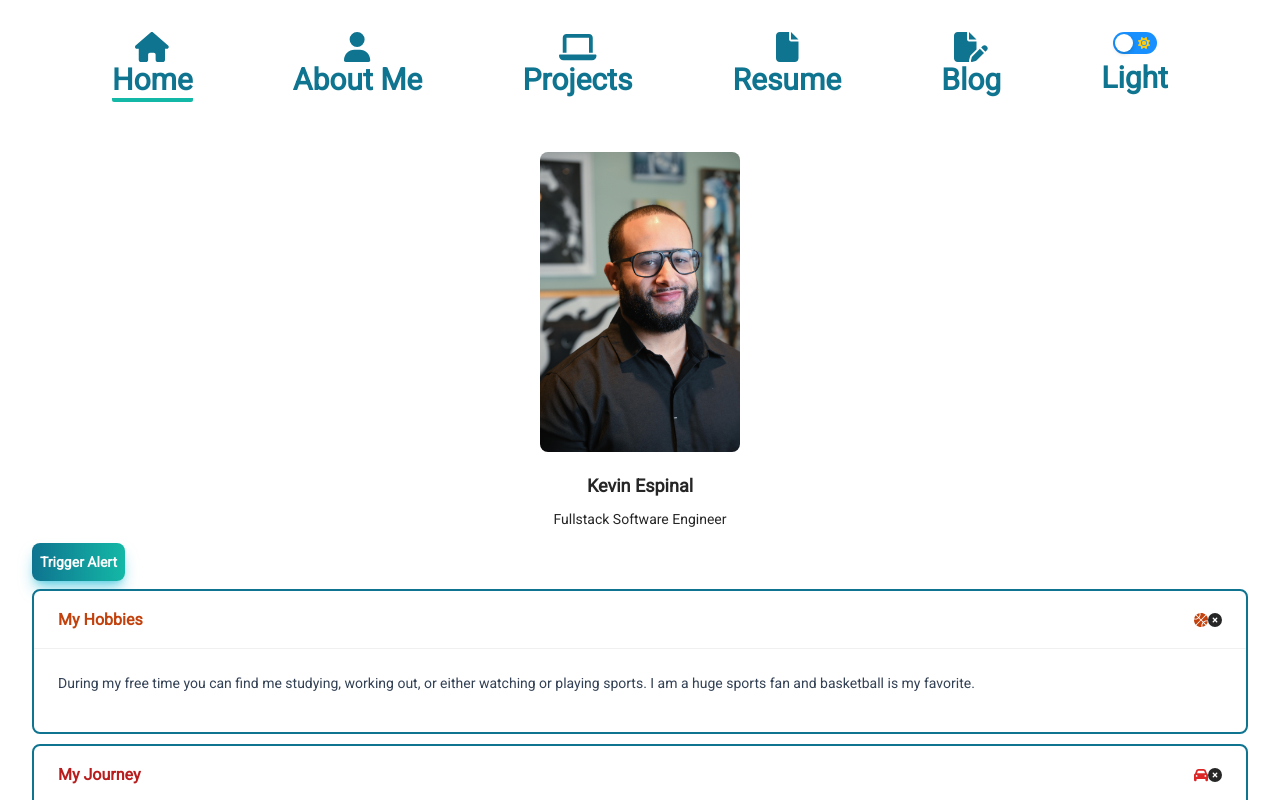
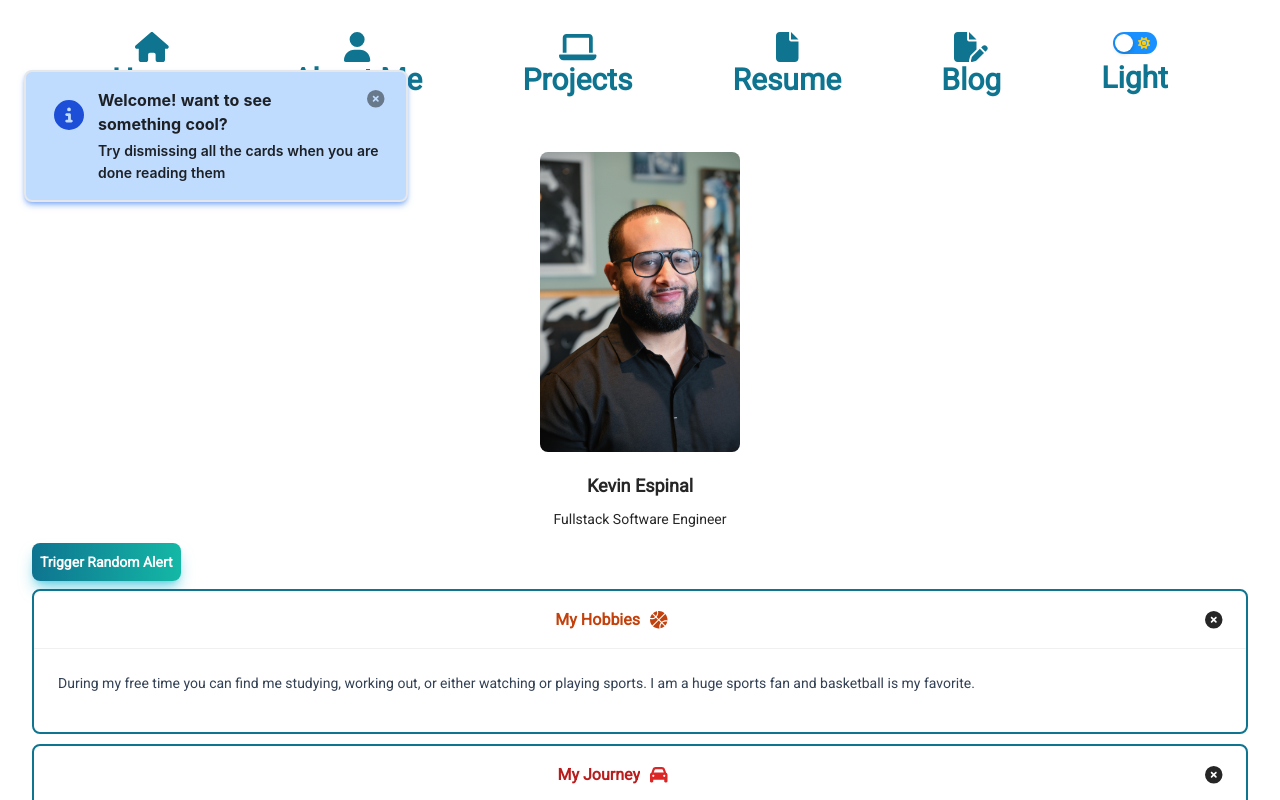
Before and after one commit to espinalk212/portfolio-v3, a Vue app: page / in a window 1280 px wide. Shown: the top 800 px of the page. Built offline with nearby package versions, Linux system fonts and the light colour scheme.

Commit message:
switch to using ant-d notification instead and bring in uuid package

```diff
--- a/package.json
+++ b/package.json
@@ -19,6 +19,7 @@
     "i": "^0.3.7",
     "npm": "^9.6.3",
     "pinia": "^2.0.32",
+    "uuid": "^9.0.0",
     "vue": "^3.2.47",
     "vue-confetti-explosion": "^1.0.2",
     "vue-router": "^4.1.6"
--- a/src/App.vue
+++ b/src/App.vue
@@ -3,7 +3,6 @@ import { RouterView } from 'vue-router'
 import ConfettiExplosion from 'vue-confetti-explosion'
 import NavBarItem  from '@/components/NavBarItem.vue';
 import { onBeforeMount, ref } from 'vue'
-import Alert from '@/components/elements/Alert.vue'
 import {useAlertStore } from '@/stores/AlertStore.js'
 
 const screenWidth = ref(640)
@@ -38,11 +37,9 @@ const updateScreenWidth = function () {
   screenWidth.value = window.innerWidth
   screenHeight.value = window.innerHeight
 }
-
 </script>
 
 <template >
-  <Alert v-if="alertStore.alertVisible" @closed="() => alertStore.alertVisible = false" :message="alertStore.message" :type="alertStore.type" :description="alertStore.description"/>
   <header>
     <NavBarItem @click="onDarkModeToggled" :systemSetTheme="systemSetTheme" :screenWidth="screenWidth" />
   </header>
@@ -51,3 +48,39 @@ const updateScreenWidth = function () {
   </div>
   <RouterView  />
 </template>
+<style lang="pcss">
+.ant-notification {
+
+  .c-notification-info {
+    background-color: #bfdbfe !important;
+    @apply shadow-md shadow-blue-500/50;
+    @apply rounded-lg border-2 cursor-pointer;
+  }
+
+  .c-notification-warning {
+    background-color: #fde68a !important;
+    @apply shadow-md shadow-yellow-500/50;
+    @apply rounded-lg border-2;
+  }
+  .c-notification-success {
+    background-color: #bbf7d0 !important;
+    @apply shadow-md shadow-green-500/50;
+    @apply rounded-lg border-2;
+  }
+  .c-notification-error {
+    background-color: #fecaca !important;
+    @apply shadow-md shadow-red-500/50;
+    @apply rounded-lg border-2;
+  }
+  .ant-notification-notice-message {
+    @apply font-bold select-none;
+  }
+  .ant-notification-notice-icon {
+    @apply mt-3;
+  }
+  .ant-notification-notice-description {
+    @apply font-semibold select-none;
+  }
+
+}
+</style>
--- a/src/components/InfoCard.vue
+++ b/src/components/InfoCard.vue
@@ -1,6 +1,6 @@
 <script setup>
-  import { ref } from 'vue'
-  import { useAlertStore } from '../stores/AlertStore';
+import { ref } from 'vue'
+import { useAlertStore } from '../stores/AlertStore';
   const alertStore = useAlertStore()
   const cards = ref([
     {
@@ -54,6 +54,7 @@
   const handleforceRerender = () => {
     emit('restore')
   }
+
   const emit = defineEmits(['restore'])
 </script>
 <template>
@@ -81,11 +82,12 @@
       </template>
       <template #extra>
         <div class="flex">
-          <font-awesome-icon :icon="icon" :color="iconHexColor"/>
+          <font-awesome-icon :icon="icon" :color="iconHexColor" size="lg"/>
           <font-awesome-icon
-          class="cursor-pointer"
+          class="cursor-pointer ml-auto"
           @click="onHandleClick(id)"
           icon="fa-solid fa-circle-xmark"
+          size="lg"
           />
         </div>
       </template>
@@ -102,7 +104,7 @@
     <p
     class="text-lg font-bold text-center dark:text-black"
     >
-    Don't worry, you can restore the cards by pressing the button above 👆🏽
+    Don't worry, you can restore the cards by either refreshing or pressing the button above 👆🏽
     </p>
   </a-card>
 
@@ -114,13 +116,21 @@
   .ant-card {
     @apply mb-2.5 rounded-lg border-cyan-700 border-2 border-solid dark:bg-gray-200;
   }
-  /* .ant-card-head {
-    @apply flex justify-center;
-  } */
-  /* .ant-card-extra {
-    margin-left: 20px;
-    font-size: 16px;
-  } */
+  .ant-card-head {
+    @apply w-full;
+  }
+  .ant-head-wrapper {
+    @apply flex w-full;
+  }
+  .ant-card-head-title {
+    @apply flex justify-end text-center w-1/2;
+  }
+  .ant-card-extra {
+    float: none;
+    margin-left: none;
+    padding-left: 10px;
+    @apply  w-1/2;
+  }
   .c-info-card__title-orange { @apply text-orange-700 }
   .c-info-card__title-red { @apply text-red-700 }
   .c-info-card__title-stone { @apply text-stone-700 }
--- a/src/router/index.js
+++ b/src/router/index.js
@@ -24,7 +24,7 @@ const routes = [
     component: () => import('../views/ResumeView.vue'),
     beforeEnter: (to, from) => {
       alertStore = useAlertStore()
-      alertStore.setAlertVisible({
+      alertStore.triggerNotification({
         message: 'Sorry this functionality isn\'t available yet',
         type: 'error',
         description: 'It\'s coming soon',
@@ -38,7 +38,7 @@ const routes = [
     component: () => import('../views/BlogView.vue'),
     beforeEnter: (to, from) => {
       alertStore = useAlertStore()
-      alertStore.setAlertVisible({
+      alertStore.triggerNotification({
         message: 'Sorry this functionality isn\'t available yet',
         type: 'error',
         description: 'It\'s coming soon',
--- a/src/stores/AlertStore.js
+++ b/src/stores/AlertStore.js
@@ -1,23 +1,51 @@
 import { defineStore } from 'pinia'
+import {notification } from 'ant-design-vue'
+import { h } from 'vue'
+import { FontAwesomeIcon } from '@fortawesome/vue-fontawesome'
+import { v4 as uuidv4 } from "uuid";
 
-export const useAlertStore = defineStore('alert', {
+
+export const useAlertStore = defineStore('Alert', {
   state: () => ({
-    alertVisible: false,
-    message: '',
-    description: '',
-    type: '',
+    notifications: [],
     isConfettiVisible: false,
   }),
-  getters: {},
   actions: {
-    setAlertVisible ({message, description, type}) {
-      this.alertVisible = true
-      this.message = message,
-      this.description = description,
-      this.type = type
+    triggerNotification({message, description, type}) {
+      const id = uuidv4()
+      createNotification({id, message, description, type})
+      this.notifications.push({
+        id,
+        message,
+        description,
+        type})
     },
     setConfettiVisible() {
       this.isConfettiVisible = true
     }
   }
 })
+
+notification.config({
+  maxCount: 4,
+  duration: 5,
+  placement: 'topLeft',
+  top: '70px',
+})
+const createNotification = ({id, type, message, description}) => {
+  notification[type]({
+    key: id,
+    message,
+    description,
+    class: `c-notification-${type}`,
+    closeIcon: () => h(FontAwesomeIcon, {icon: 'fa-solid fa-circle-xmark', size: 'lg'}),
+    icon: () => h(FontAwesomeIcon, {icon: `${typeBasedIcon[type].icon}`, color: `${typeBasedIcon[type].color}`, size: 'lg'}),
+  })
+}
+
+const typeBasedIcon = {
+  success: {icon: 'fa-solid fa-circle-check', color: '#15803d'} ,
+  info: {icon: 'fa-solid fa-circle-info', color: '#1d4ed8'},
+  warning: {icon: 'fa-solid fa-triangle-exclamation', color: '#b45309'},
+  error: {icon: 'fa-solid fa-circle-exclamation', color: '#b91c1c'}
+}
--- a/src/views/HomeView.vue
+++ b/src/views/HomeView.vue
@@ -1,28 +1,31 @@
 <script setup>
 import InfoCard from '../components/InfoCard.vue';
-import { useAlertStore } from '../stores/AlertStore';
 import { ref, onMounted } from 'vue';
+import {useAlertStore } from '@/stores/AlertStore.js'
 
+const alertStore = useAlertStore()
 const componentKey = ref(0)
 const handleRestore = () => {
   componentKey.value += 1;
 }
-const alertStore = useAlertStore()
 const handleAlert = function () {
-  alertStore.setAlertVisible({
-    message: 'This is the message',
+  const randomNumber = Math.floor(Math.random() * 4)
+  const randomType = ['error', 'success', 'warning', 'info'][randomNumber]
+  alertStore.triggerNotification({
+    message: `This is a ${randomType} message`,
     description: 'This is the description',
-    type: 'success'
+    type: randomType
   })
 }
 
 onMounted(() => {
-  alertStore.setAlertVisible({
-    message: 'Are you up for a surprise?',
+  alertStore.triggerNotification({
+    message: 'Welcome! want to see something cool?',
     description: 'Try dismissing all the cards when you are done reading them',
     type: 'info'
   })
 })
+
 </script>
 
 <template>
@@ -38,7 +41,7 @@ onMounted(() => {
       @click="handleAlert"
       class="shadow-lg shadow-cyan-500/50 bg-gradient-to-r from-cyan-700 to-teal-500 mb-2 text-white font-semibold dark:bg-gradient-to-r dark:from-gray-200 dark:to-slate-500 dark:text-black rounded-lg p-2"
       >
-      Trigger Alert
+      Trigger Random Alert
     </button>
     <InfoCard @restore="handleRestore" :key="componentKey" />
   </main>
```
Also changed, not shown: src/assets/main.css (+0 -31 lines), 2 other files (tests, documents, lock files or other folders).
